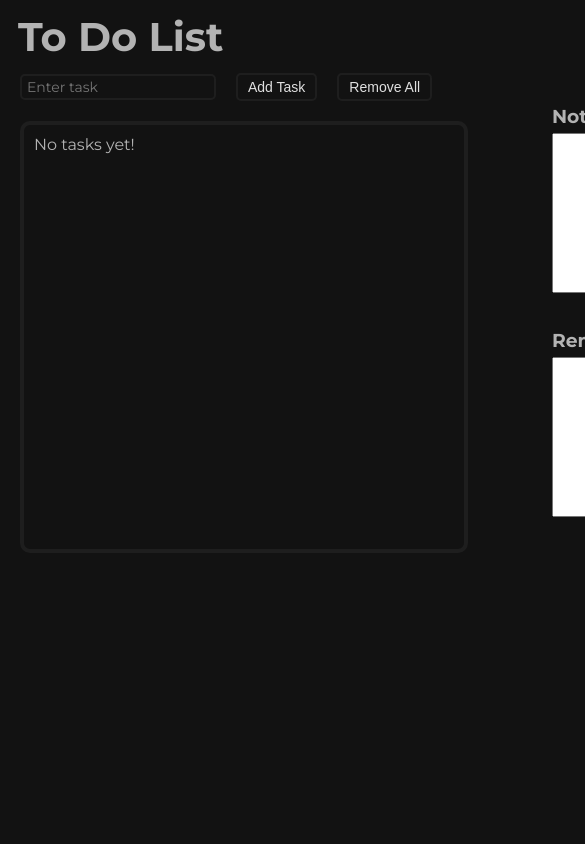
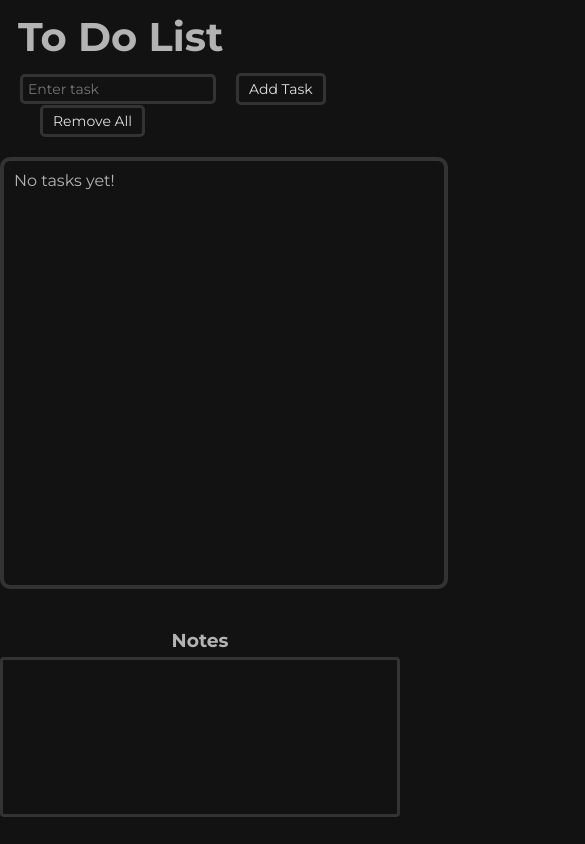
Before and after one commit to mqrrch/To-do-list, a React (Vite) app: page / in a window 390 px wide. Shown: the top 844 px of the page, 585 px wide, since content can reach past the window. Built offline with nearby package versions, Linux system fonts and the light colour scheme.

Commit message:
styling, make it responsive, finishing

```diff
--- a/src/App.css
+++ b/src/App.css
@@ -31,3 +31,39 @@ body{
 #container{
     display: flex;
 }
+
+@media only screen and (max-width: 1000px){
+    #container{
+        display: flex;
+        flex-direction: column;
+    }
+
+    #item-list{
+        margin: 20px auto;
+    }
+
+    #notes, #remainders{
+        margin-top: 0;
+        margin: auto;
+        text-align: center;
+    }
+
+    #notes-remainders{
+        display: flex;
+        flex-direction: row;
+        margin: 20px 0;
+    }
+}
+
+@media only screen and (max-width: 860px){
+    #notes, #remainders{
+        margin: 20px auto;
+        text-align: center;
+    }
+
+    #notes-remainders{
+        display: flex;
+        flex-direction: column;
+        margin: 0;
+    }
+}
--- a/src/App.jsx
+++ b/src/App.jsx
@@ -1,4 +1,4 @@
-import { Task } from './comps/Task/Task.jsx'
+import { Task_Full } from './comps/Task/Task_Full.jsx'
 import { NotesAndRemainders } from './comps/Notes/Notes_Remainders.jsx'
 import './App.css'
 
@@ -8,7 +8,7 @@ function App() {
     <>
       <h2 id='title'>To Do List</h2>
       <div id='container'>
-        <Task />
+        <Task_Full />
         <NotesAndRemainders />
       </div>
     </>
--- a/src/comps/Notes/Notes_Remainders.css
+++ b/src/comps/Notes/Notes_Remainders.css
@@ -11,8 +11,14 @@
 
 #note-text, #remainder-text{
     margin-top: 5px;
+    padding: 3px;
     width: 25em;
     height: 10em;
     resize: none;
     font-size: 16px;
+    font-family: 'Montserrat', sans-serif;
+    color: var(--font);
+    background-color: var(--bg-prim);
+    border: 3px solid var(--brdr);
+    border-radius: 4px;
 }
--- a/src/comps/Task/AddItem/AddItem.css
+++ b/src/comps/Task/AddItem/AddItem.css
@@ -6,9 +6,9 @@
     width: 14em;
     height: 1.5em;
     background-color: var(--bg-prim);
-    border: 2px solid var(--bg-scnd);
+    border: 3px solid var(--brdr);
     border-radius: 5px;
-    padding: 11px;
+    padding: 12.4px;
     padding-left: 5px;
     font-size: 14px;
     font-family: 'Montserrat', sans-serif;
@@ -26,9 +26,16 @@
     margin-left: 20px;
     padding: 4px 10px;
     font-size: 14px;
+    font-family: 'Montserrat', sans-serif;
     background-color: var(--bg-prim);
-    border: 2px solid var(--bg-scnd);
+    border: 3px solid var(--brdr);
     border-radius: 5px;
     color: var(--font);
     cursor: pointer;
 }
+
+#item-input:disabled,
+#item-submit:disabled{
+    cursor: default;
+    opacity: 25%;
+}
--- a/src/comps/Task/AddItem/AddItem.jsx
+++ b/src/comps/Task/AddItem/AddItem.jsx
@@ -18,7 +18,8 @@ export function AddItem({ addToDo, toDoItems, removeAllToDo }){
         e.preventDefault();
 
         if (toDoItems.length === 0) return;
-        removeAllToDo()
+
+        removeAllToDo();
     }
 
     return (
@@ -35,13 +36,13 @@ export function AddItem({ addToDo, toDoItems, removeAllToDo }){
                     value='Add Task'
                     disabled />
 
-                    <button id="item-remove-all" onClick={removeAllToDo}>Remove All</button>
+                    <button id="item-remove-all" onClick={handleRemoveAll}>Remove All</button>
                 </form>
             ) : (
                 <form id="item-input-form" >
                     <input id='item-input'
                     placeholder="Enter task"
-                    maxLength={20}
+                    maxLength={25}
                     onChange={e => setItemName(e.target.value)}
                     value={itemName}
                     onKeyDown={e => e.key === 'Enter' && handleSubmit(e)} />
--- a/src/comps/Task/ItemList/ItemList.css
+++ b/src/comps/Task/ItemList/ItemList.css
@@ -3,6 +3,6 @@
     height: 27em;
     margin: 20px;
     padding: 10px;
-    border: 4px solid var(--bg-scnd);
+    border: 4px solid var(--brdr);
     border-radius: 10px;
 }
--- a/src/comps/Task/Task.jsx
+++ b/src/comps/Task/Task_Full.jsx
@@ -1,9 +1,9 @@
 import { useState } from 'react'
 import { ItemList } from './ItemList/ItemList'
 import { AddItem } from './AddItem/AddItem'
-import './Task.css'
+import './Task_Full.css'
 
-export function Task() {
+export function Task_Full() {
   const [toDoItems, setToDoItems] = useState([])
 
   function addToDo(itemName) {
```
Also changed, not shown: src/comps/Task/Task.css (deleted), src/comps/Task/Task_Full.css (added).
